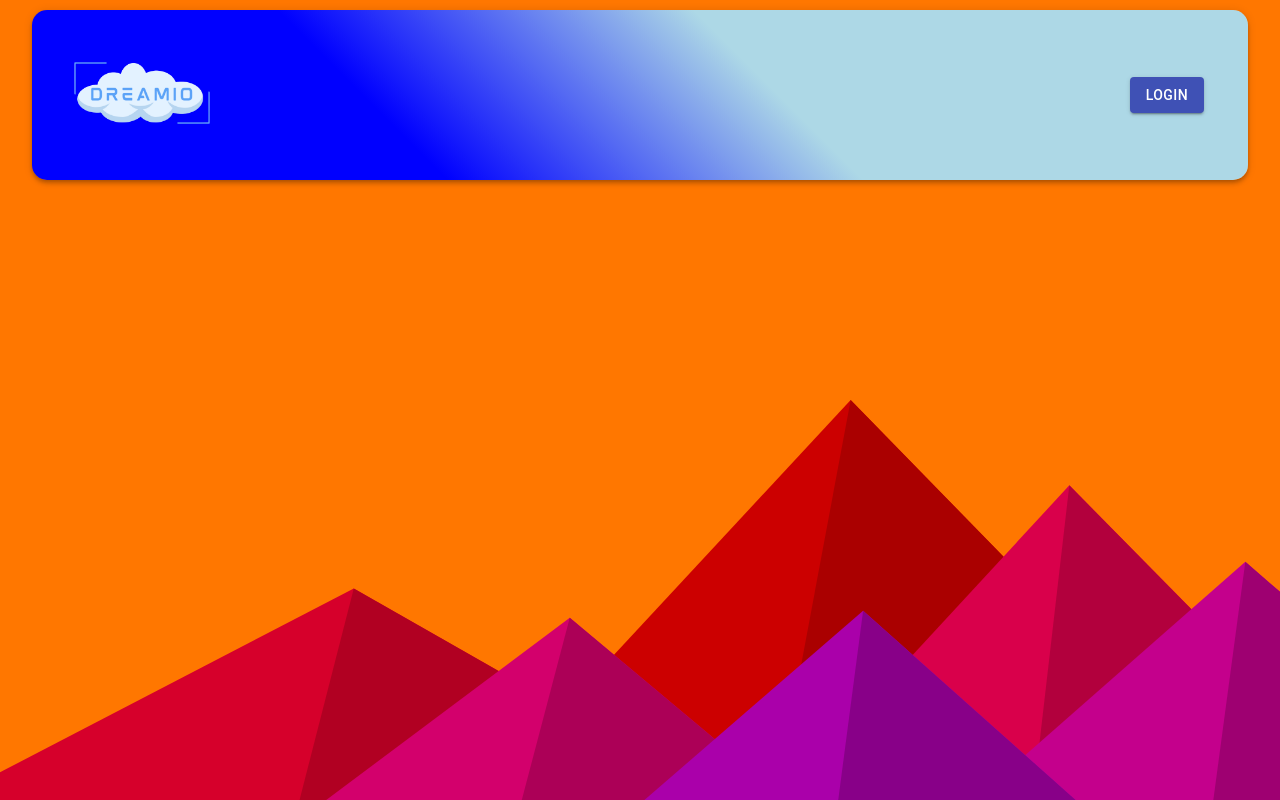
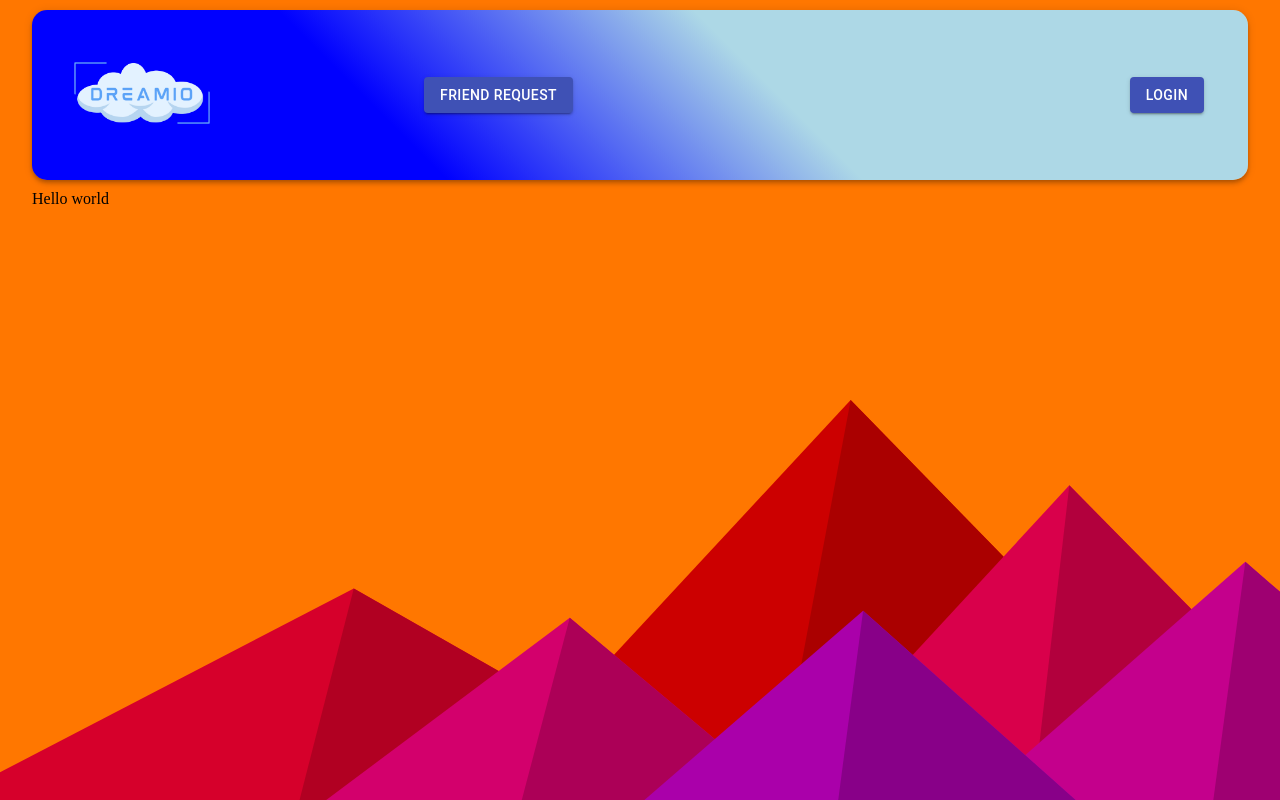
Before and after one commit to djsurt/Dreamio, a React (Create React App) app in the folder client/: page /friendRequest in a window 1280 px wide. Built offline with nearby package versions, Linux system fonts and the light colour scheme.

Commit message:
Add friendRequest Path

```diff
--- a/client/src/App.js
+++ b/client/src/App.js
@@ -5,6 +5,7 @@ import Navbar from './components/Navbar/Navbar';
 import Home from './components/Home/Home';
 import Auth from './components/Auth/Auth';
 import {BrowserRouter, Switch, Route} from 'react-router-dom';
+import FriendRequest from "./components/FriendRequest/FriendRequest";
 
 const App = ()=>{
     return(
@@ -14,6 +15,7 @@ const App = ()=>{
                 <Switch>
                     <Route path="/" exact component={Home} />
                     <Route path="/auth" exact component={Auth} />
+                    <Route path="/friendRequest" exact component={FriendRequest} />
                 </Switch>
             </Container>
         </BrowserRouter>
--- /dev/null
+++ b/client/src/components/FriendRequest/FriendRequest.js
@@ -0,0 +1,11 @@
+import React from "react";
+
+function FriendRequest(){
+    return (
+        <div>
+            Hello world
+        </div>
+    );
+}
+
+export default FriendRequest;
--- a/client/src/components/Navbar/Navbar.js
+++ b/client/src/components/Navbar/Navbar.js
@@ -69,7 +69,7 @@ const Navbar = () => {
             <div className={classes.brandContainer}>
                 <Link to="/" ><img className={classes.image}  src={memories} alt="dreamio" height= "150" width="150" /></Link>
             </div>
-
+            <Button component={Link} to="/friendRequest" variant="contained" color="primary">Friend Request</Button>
 
             <Toolbar className={classes.toolbar}>
                 {user ? (
```
